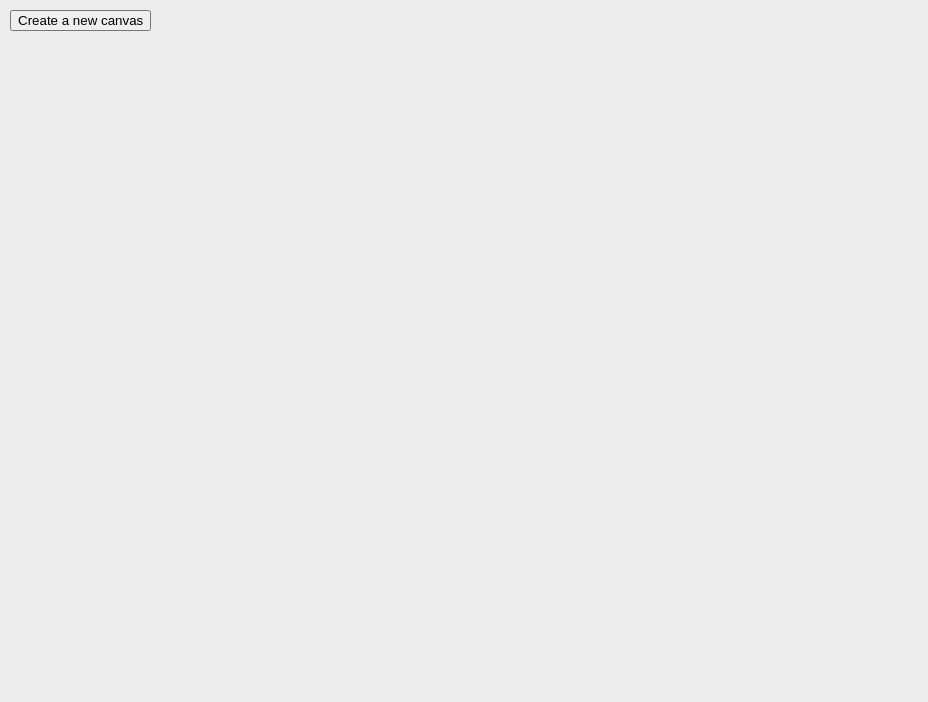
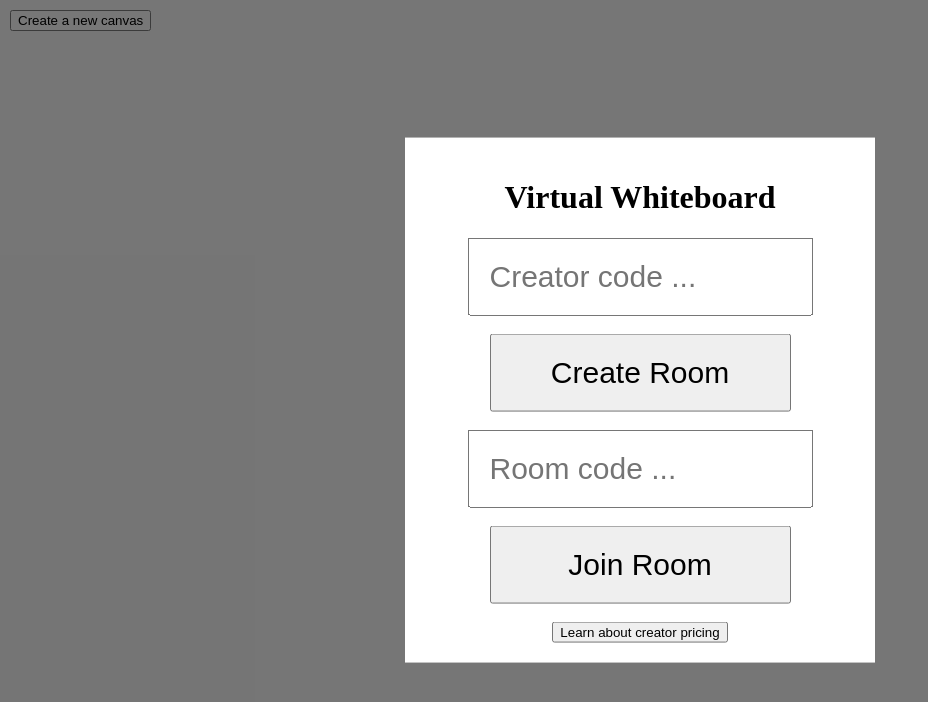
Before and after one commit to nickschuster/Virtual-Whiteboard, a plain HTML site: page index.html in a window 1280 px wide. Shown: the whole page, without its empty margins (0-928 px from the left). Drawn offline with nearby package versions, Linux system fonts and the light colour scheme.

Commit message:
Created login skeleton.

```diff
--- a/css/global.css
+++ b/css/global.css
@@ -18,3 +18,34 @@ canvas {
     z-index: 1000;
     overflow: hidden;
 }
+
+#login {
+    display: block;
+    z-index: 1010;
+    position: fixed;
+    width: 100%;
+    height: 100%;
+    background-color: rgba(0,0,0,0.5);
+}
+
+#room-controls {
+    display: block;
+    position: fixed;
+    z-index: 1200;
+    top: 50%;
+    left: 50%;
+    transform: translate(-50%, -50%);
+    background-color: white;
+    text-align: center;
+    padding: 20px;
+}
+
+.room-control {
+    margin: 0;
+    display: block;
+    margin-left: auto;
+    margin-right: auto;
+    width: 70%;
+    padding: 20px;
+    font-size: 30px;
+}
--- a/index.html
+++ b/index.html
@@ -10,10 +10,20 @@
     <link rel="apple-touch-icon" href="./logo192.png" />
     <link rel="manifest" href="./manifest.json" />
     <link rel="stylesheet" type="text/css" href="./css/global.css" />
-    <script type="module" src="./js/app.js"></script>
+    <script type="module" src="./js/room.js"></script>
     <script src="https://code.jquery.com/jquery-3.5.1.min.js"></script>
   </head>
-  <body>
+  <body style="padding: 0; margin: 0;">
+    <div id="login">
+      <div id="room-controls">
+        <h1>Virtual Whiteboard</h1>
+        <input class="room-control" type="text" name="creator-code" placeholder="Creator code ..."/><br />
+        <button class="room-control">Create Room</button><br />
+        <input class="room-control" type="text" name="room-code" placeholder="Room code ..."/><br />
+        <button class="room-control">Join Room</button><br />
+        <button>Learn about creator pricing</button>
+      </div>
+    </div>
     <div id="root">
       <div id="controls">
         <button id="create-canvas">Create a new canvas</button>
--- a/js/app.js
+++ b/js/app.js
@@ -1,7 +1,7 @@
 // Main javascript file for Virtual Whiteboard.
 import Canvas from './canvas.js';
 
-window.onload = () => {
+const startApp = () => {
 
     // Canvas control.
     let canvasList = [];
@@ -187,3 +187,5 @@ window.onload = () => {
         stopPaint(event);
     })
 };
+
+export default startApp;
--- /dev/null
+++ b/js/room.js
@@ -0,0 +1 @@
+// Create / Join a room.
```
